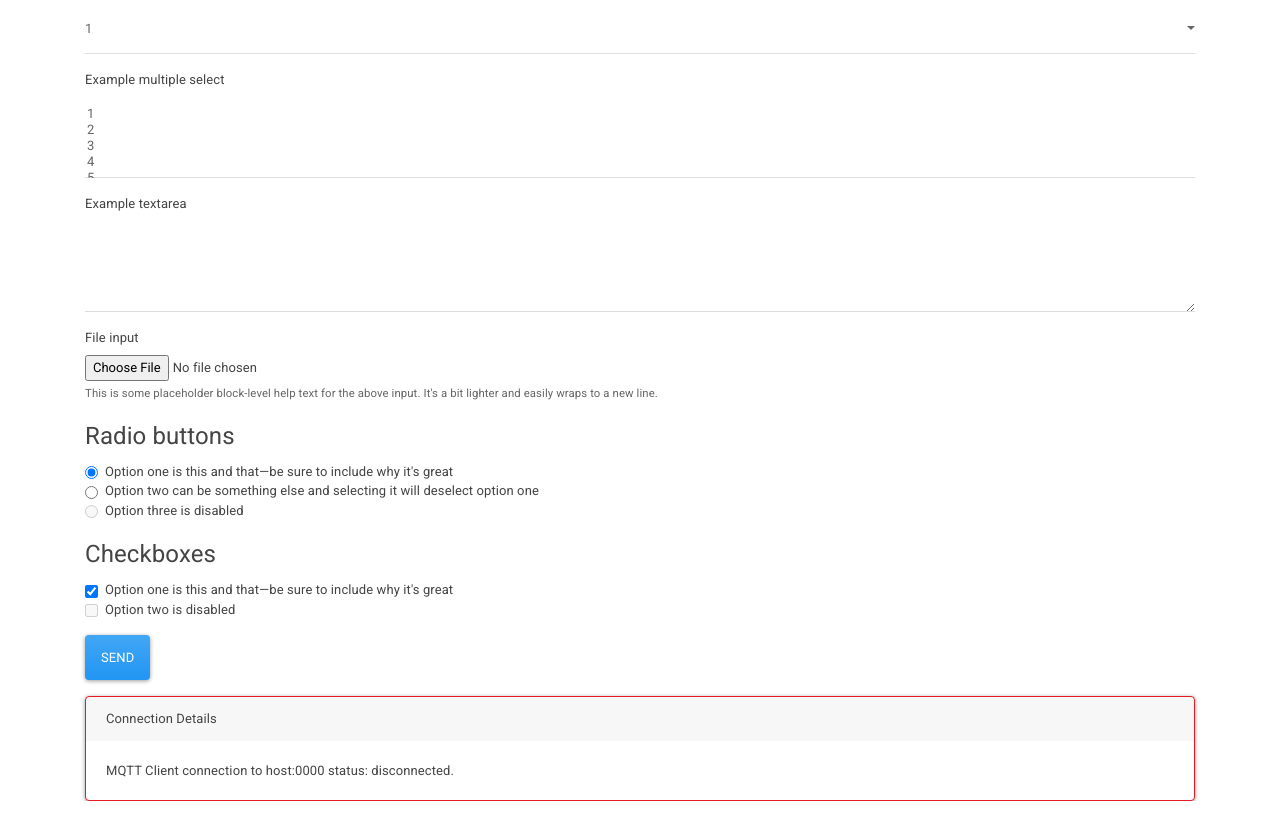
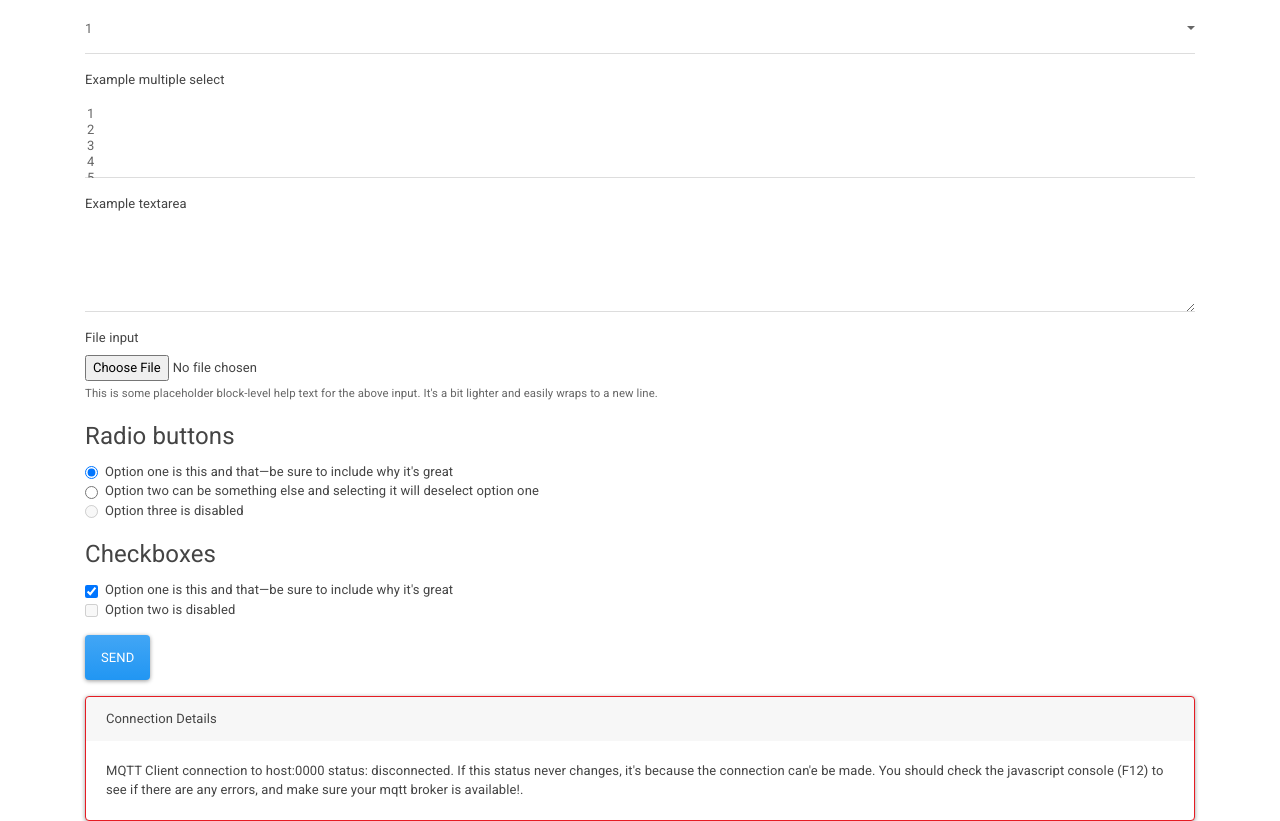
Before and after one commit to nwesterhausen/mqtt-form, a plain HTML site: page example-form.html in a window 1280 px wide. Shown: the part 352-1173 px from the top of the page. Drawn offline with nearby package versions, Linux system fonts and the light colour scheme; a script that the page names is missing.

Commit message:
Changed example HTML layout Display error by itself with some help text until you figure out how to connect it to your mqtt broker.

```diff
--- a/example-form.html
+++ b/example-form.html
@@ -112,15 +112,17 @@
             <button onclick="sendFormData()" class="btn btn-primary">Send</button>
         </fieldset>
     </form>
-    <div class="card border-danger mt-3" id="connectionDetails">
-        <div class="card-header">Connection Details</div>
-        <div class="card-body">
-            <p class="card-text">MQTT Client connection to <span id="brokerName">host</span>:<span id="brokerPort">0000</span> status:
-                <span id="clientStatus">disconnected</span>.</p>
-        </div>
+</div>
+<div class="container">
+<div class="card border-danger mt-3" id="connectionDetails">
+    <div class="card-header">Connection Details</div>
+    <div class="card-body">
+        <p class="card-text">MQTT Client connection to <span id="brokerName">host</span>:<span id="brokerPort">0000</span> status:
+            <span id="clientStatus">disconnected. If this status never changes, it's because the connection can'e be made.
+            You should check the javascript console (F12) to see if there are any errors, and make sure your mqtt broker
+            is available!</span>.</p>
     </div>
-</div>
-
+</div></div>
 <script src="./main.js"></script>
 </body>
 </html>
--- a/main.js
+++ b/main.js
@@ -20,6 +20,7 @@ myBirthMessage.destinationName = BIRTH_DEATH_TOPIC;
 
 document.getElementById("brokerName").innerText = MQTT_BROKER;
 document.getElementById("brokerPort").innerText = ""+WS_PORT;
+document.getElementById("content").style.display = "none";
 
 const MESSAGES = {
     BIRTH: myBirthMessage,
@@ -73,6 +74,7 @@ function onConnect() {
     document.getElementById("clientStatus").innerText = "connected";
     document.getElementById("connectionDetails").classList.remove("border-danger");
     document.getElementById("connectionDetails").classList.add("border-success");
+    document.getElementById("content").style.display = "block";
 }
 
 // called when the client loses its connection
```
